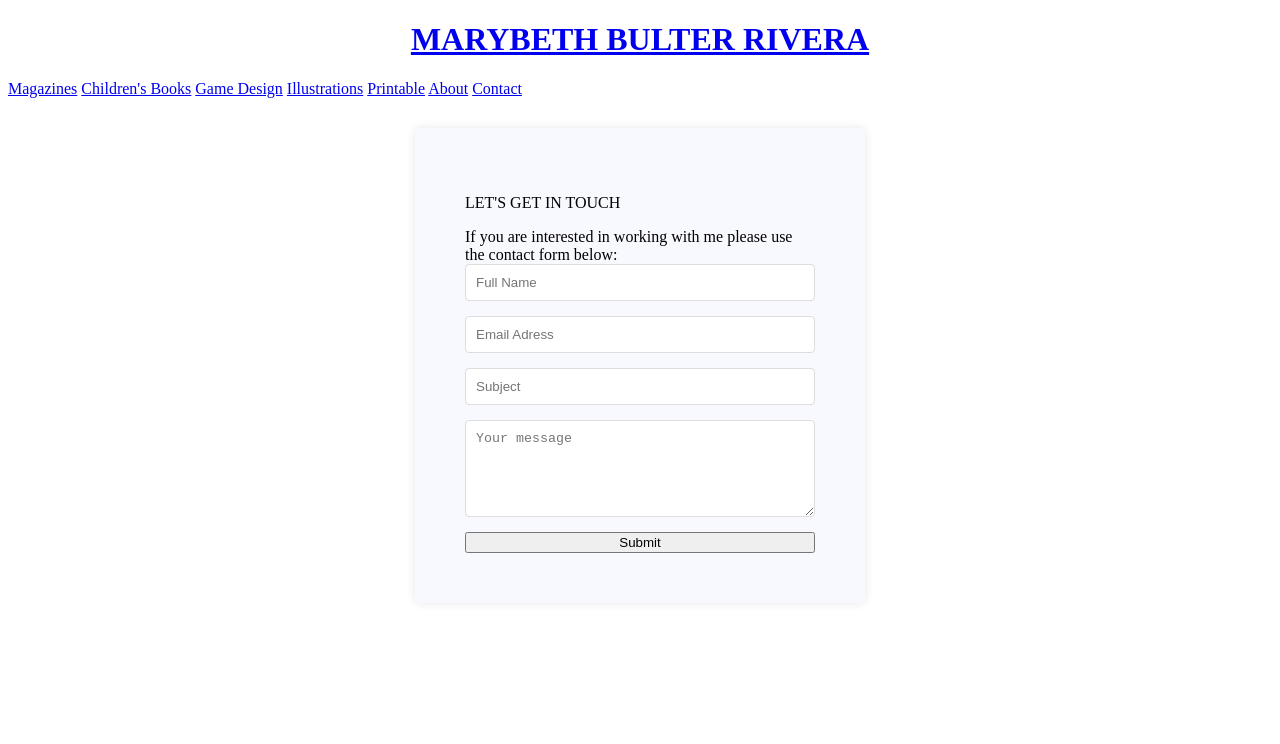
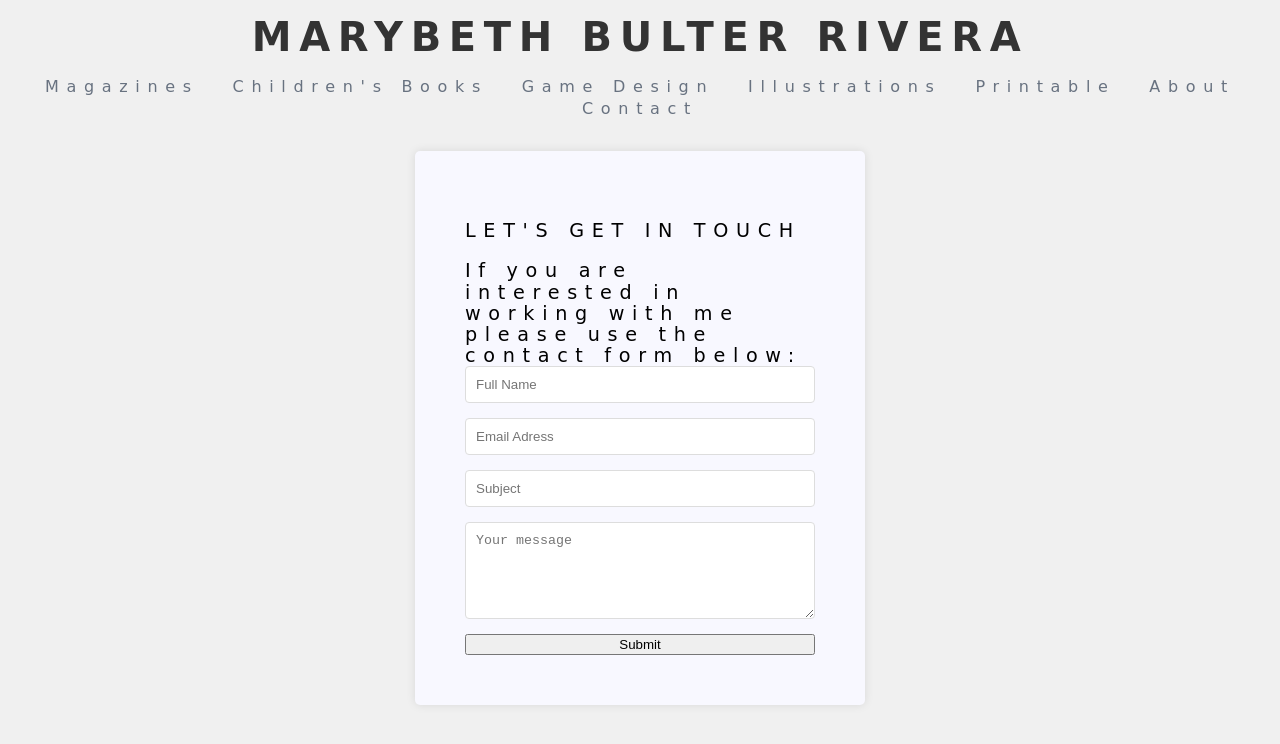
Before and after one commit to angiervr81/MaryNoodleDoodles, a plain HTML site: page public/contact.html in a window 1280 px wide. Drawn offline with Linux system fonts and the light colour scheme.

Commit message:
Adding contactstyle.css
* adding a  css file

```diff
--- /dev/null
+++ b/public/CSS/contactstyle.css
@@ -0,0 +1,59 @@
+body, h1, nav , a {
+    margin: 30;
+    padding: 30;
+}
+
+body{
+    background-color: #f0f0f0;
+    font-family: "Indie Flower", cursive; /* Default font */
+    font-size: larger;
+    line-height: 1.10em;
+    letter-spacing: 0.4em ;
+}
+
+header{
+ text-align: center;
+ margin-bottom: 2rem;
+
+}
+
+header h1{
+    font-size: 2.5rem;
+    font-weight: bold;
+}
+#logo a {
+    text-decoration: none;
+    color: #333;
+
+}
+nav {
+    text-align: center;
+    margin-top: 1rem;
+}
+
+nav a {
+    text-decoration: none;
+    color: #687280;
+    font-size: 1rem;
+    margin: 0 10px;
+}
+
+nav a:hover {
+    color: #333;
+}
+
+.grid {
+    display: grid;
+    grid-template-columns: repeat(auto-fill, minmax(200px, 1fr));
+    grid-gap: 1rem;
+    margin-top: 2rem;
+    margin-left: 30rem;
+    margin-right: 30rem;
+}
+
+.grid img {
+    display: block;
+    margin: 0 auto;
+    width: 100%;
+    height: auto;
+}
--- a/public/contact.html
+++ b/public/contact.html
@@ -35,6 +35,7 @@
 
         }
     </style>
+    <link rel="stylesheet" href="css/contactstyle.css">
 </head>
 <body>
      <!--Canvas Section -->
@@ -50,7 +51,7 @@
                 <div id="topNav" data-content-field="navigation">
                     <nav class="main-nav">
                             <a class="text-blue-500 mx-2" href="magazines.html">Magazines</a>
-                            <a class="text-blue-500 mx-2" href="childernsbooks.html">Children's Books</a>
+                            <a class="text-blue-500 mx-2" href="childrensbooks.html">Children's Books</a>
                             <a class="text-blue-500 mx-2" href="#game-design-section">Game Design</a>
                             <a class="text-blue-500 mx-2" href="#illustration-section">Illustrations</a>
                             <a class="text-blue-500 mx-2" href="printable.html">Printable</a>
```
